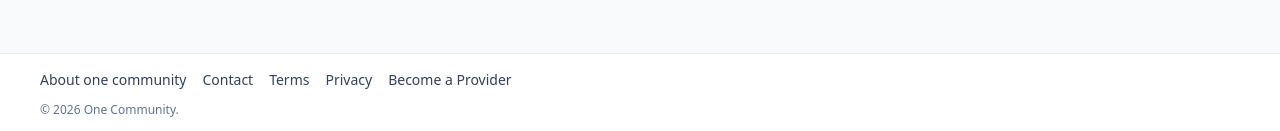
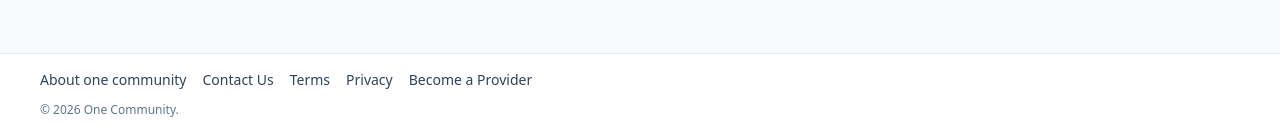
Before and after one commit to emmauopeople/1community_app, a React (Vite) app in the folder frontend/: page / in a window 1280 px wide. Shown: the part 666-797 px from the top of the page. Built offline with nearby package versions, Linux system fonts and the light colour scheme; no server answers.

Commit message:
landing page modified

```diff
--- a/frontend/src/pages/Landing/LandingPage.jsx
+++ b/frontend/src/pages/Landing/LandingPage.jsx
@@ -508,7 +508,7 @@ export default function LandingPage() {
         <div className="w-full px-4 sm:px-6 lg:px-10 py-4">
           <div className="flex flex-wrap gap-x-4 gap-y-2 text-sm">
             <Link to="/about" className="text-slate-700 hover:text-blue-600">About one community</Link>
-            <Link id="footer-contact" to="/contact" className="text-slate-700 hover:text-blue-600">Contact</Link>
+            <Link id="footer-contact" to="/contact" className="text-slate-700 hover:text-blue-600">Contact Us</Link>
             <Link id="footer-terms" to="/terms" className="text-slate-700 hover:text-blue-600">Terms</Link>
             <Link id="footer-privacy" to="/privacy" className="text-slate-700 hover:text-blue-600">Privacy</Link>
             <Link
```
